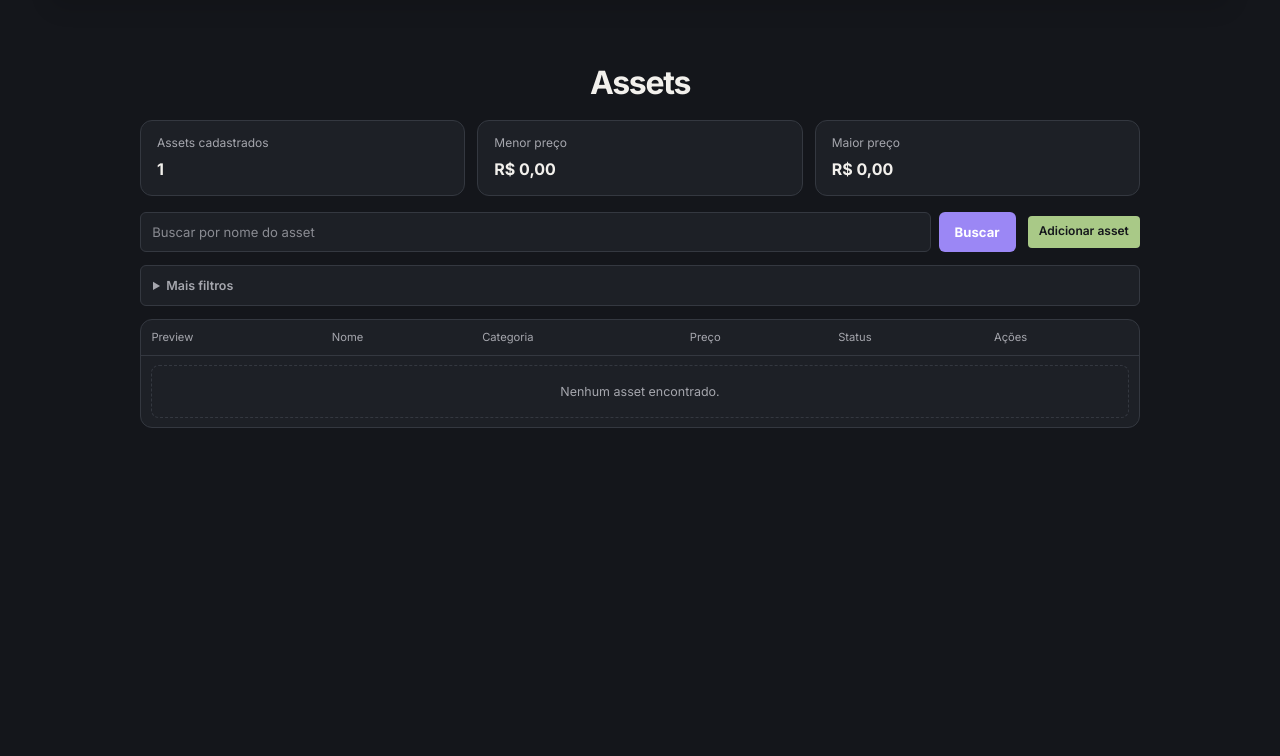
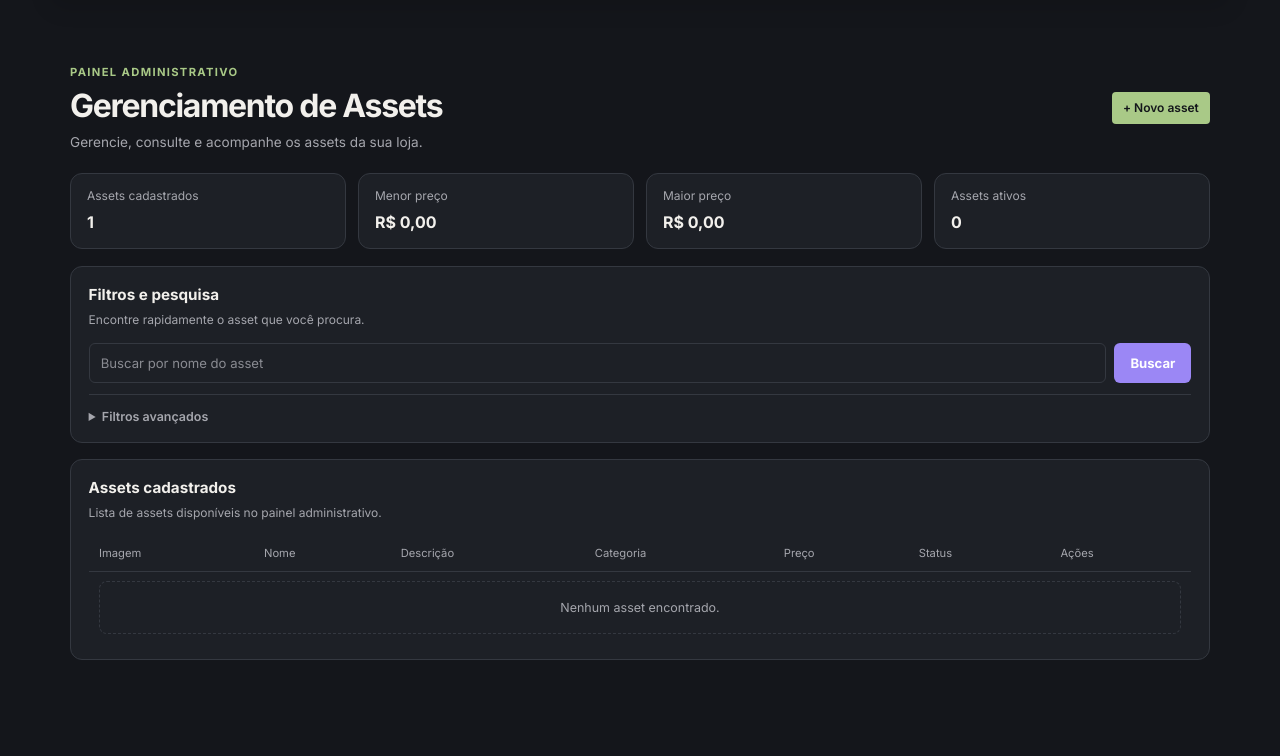
Before and after one commit to niludev02/PIXEL-CRATE, a Django app: page /servicos?categoria=6 in a window 1280 px wide. Shown: the part 96-852 px from the top of the page. Before the commit the page ends 524 px from the top, so only its background shows below. Run offline with Django 5.2, Linux system fonts and the light colour scheme; a user stored in the database is signed in; data comes from the database, SQL or seed files in the repository; parts of the project's set-up code (start-up, migrations or seed data) failed here and were passed over.

Commit message:
Enhance asset management interface with improved layout and additional filters

```diff
--- a/ap/static/css/servicos.css
+++ b/ap/static/css/servicos.css
@@ -1,17 +1,40 @@
 .assets-page {
-    max-width: 1000px;
+    max-width: 1180px;
     margin: 0 auto;
 }
 
+.assets-header {
+    align-items: center;
+    display: flex;
+    gap: 1rem;
+    justify-content: space-between;
+    margin-bottom: 1.25rem;
+}
+
+.assets-eyebrow {
+    color: var(--acao);
+    font-size: .7rem;
+    font-weight: 800;
+    letter-spacing: .12em;
+    margin: 0 0 .35rem;
+    text-transform: uppercase;
+}
+
 .servicos-titulo {
-    margin-bottom: 1.1rem;
+    margin: 0 0 .4rem;
+}
+
+.assets-intro {
+    color: var(--texto-suave);
+    font-size: .85rem;
+    margin: 0;
 }
 
 .asset-stats {
     display: grid;
-    grid-template-columns: repeat(3, minmax(0, 1fr));
+    grid-template-columns: repeat(4, minmax(0, 1fr));
     gap: .75rem;
-    margin-bottom: 1rem;
+    margin-bottom: 1.1rem;
 }
 
 .asset-stat {
@@ -30,11 +53,33 @@
     font-size: 1rem;
 }
 
+.asset-filters,
+.asset-list {
+    margin-bottom: 1rem;
+    padding: 1rem 1.1rem;
+}
+
+.asset-section-heading {
+    margin-bottom: .85rem;
+}
+
+.asset-section-heading h3 {
+    color: var(--texto);
+    font-size: .95rem;
+    margin: 0 0 .25rem;
+}
+
+.asset-section-heading p {
+    color: var(--texto-suave);
+    font-size: .75rem;
+    margin: 0;
+}
+
 .asset-toolbar {
     display: flex;
     align-items: center;
     gap: .75rem;
-    margin-bottom: .85rem;
+    margin-bottom: .7rem;
 }
 
 .asset-search {
@@ -88,12 +141,14 @@
     color: var(--bg);
 }
 
+.btn-adicionar:hover,
+.btn-adicionar:focus-visible {
+    filter: brightness(1.08);
+}
+
 .filtros-avancados {
-    margin-bottom: .85rem;
-    padding: .6rem .75rem;
-    border: 1px solid var(--borda);
-    border-radius: 6px;
-    background: var(--card);
+    border-top: 1px solid var(--borda);
+    padding-top: .75rem;
 }
 
 .filtros-avancados summary {
@@ -144,6 +199,7 @@
 }
 
 .tabela-servicos table {
+    min-width: 900px;
     width: 100%;
     border-collapse: collapse;
     font-size: .78rem;
--- a/ap/templates/servicos.html
+++ b/ap/templates/servicos.html
@@ -10,7 +10,14 @@
 
 {% block conteudo %}
 <section class="assets-page">
-    <h2 class="screen-title servicos-titulo">Assets</h2>
+    <header class="assets-header">
+        <div>
+            <p class="assets-eyebrow">Painel administrativo</p>
+            <h2 class="screen-title servicos-titulo">Gerenciamento de Assets</h2>
+            <p class="assets-intro">Gerencie, consulte e acompanhe os assets da sua loja.</p>
+        </div>
+        <a href="{% url 'addServico' %}" class="btn btn-adicionar">+ Novo asset</a>
+    </header>
 
     <section class="asset-stats" aria-label="Estatísticas dos assets">
         <article class="asset-stat card">
@@ -33,7 +40,17 @@
                 <strong>—</strong>
             {% endif %}
         </article>
+        <article class="asset-stat card">
+            <span>Assets ativos</span>
+            <strong>{{ total_ativos }}</strong>
+        </article>
     </section>
+
+    <section class="asset-filters card" aria-labelledby="asset-filters-title">
+        <header class="asset-section-heading">
+            <h3 id="asset-filters-title">Filtros e pesquisa</h3>
+            <p>Encontre rapidamente o asset que você procura.</p>
+        </header>
 
         <form class="asset-toolbar" method="GET">
             <div class="asset-search">
@@ -46,11 +63,10 @@
                 >
                 <button type="submit">Buscar</button>
             </div>
-        <a href="{% url 'addServico' %}" class="btn btn-adicionar">Adicionar asset</a>
         </form>
 
         <details class="filtros-avancados">
-        <summary>Mais filtros</summary>
+            <summary>Filtros avançados</summary>
             <div class="filtros-opcoes-avancadas">
                 <div class="filtro-grupo">
                     <h3>Categoria</h3>
@@ -65,7 +81,7 @@
                     <h3>Faixa de preço</h3>
                     <div class="filtro-opcoes">
                         <a href="?preco=baixo" class="filtro-opcao">Até R$ 50,00</a>
-                    <a href="?preco=medio" class="filtro-opcao">Até R$ 250,00</a>
+                        <a href="?preco=medio" class="filtro-opcao">R$ 50,01 até R$ 250,00</a>
                         <a href="?preco=alto" class="filtro-opcao">Acima de R$ 250,00</a>
                     </div>
                 </div>
@@ -82,13 +98,20 @@
                 <a href="{% url 'servicos' %}" class="filtro-limpar">Limpar filtros</a>
             </div>
         </details>
+    </section>
 
-    <div class="tabela-servicos card">
+    <section class="asset-list card" aria-labelledby="asset-list-title">
+        <header class="asset-section-heading">
+            <h3 id="asset-list-title">Assets cadastrados</h3>
+            <p>Lista de assets disponíveis no painel administrativo.</p>
+        </header>
+        <div class="tabela-servicos">
             <table>
                 <thead>
                     <tr>
-                    <th scope="col">Preview</th>
+                        <th scope="col">Imagem</th>
                         <th scope="col">Nome</th>
+                        <th scope="col">Descrição</th>
                         <th scope="col">Categoria</th>
                         <th scope="col">Preço</th>
                         <th scope="col">Status</th>
@@ -106,6 +129,7 @@
                             {% endif %}
                         </td>
                         <td class="asset-name">{{ servico.nome }}</td>
+                        <td class="asset-description" title="{{ servico.descricao }}">{{ servico.descricao|default:"Sem descrição" }}</td>
                         <td>{{ servico.categoria|default:"—" }}</td>
                         <td>R$ {{ servico.preco|floatformat:2 }}</td>
                         <td>
@@ -127,7 +151,7 @@
                     </tr>
                     {% empty %}
                     <tr>
-                    <td colspan="6">
+                        <td colspan="7">
                             <div class="empty-state">Nenhum asset encontrado.</div>
                         </td>
                     </tr>
@@ -136,4 +160,5 @@
             </table>
         </div>
     </section>
+</section>
 {% endblock %}
--- a/ap/views.py
+++ b/ap/views.py
@@ -92,6 +92,7 @@ def servicos(request):
     servicos = Asset.objects.select_related("categoria")
 
     total_servicos = servicos.count()
+    total_ativos = servicos.filter(ativo=True).count()
     tem_servicos = servicos.exists()
 
     mais_barato = servicos.order_by('preco').first()
@@ -131,6 +132,7 @@ def servicos(request):
     contexto = {
         'servicos': servicos,
         'total_servicos': total_servicos,
+        'total_ativos': total_ativos,
         'tem_servicos': tem_servicos,
         'mais_barato': mais_barato,
         'mais_caro': mais_caro,
```
Also changed, not shown: other parts of ap/static/css/servicos.css (+29 -5 lines), ap/tests.py (+11 -2 lines). Lines whose indentation alone changed are shown as unchanged.
